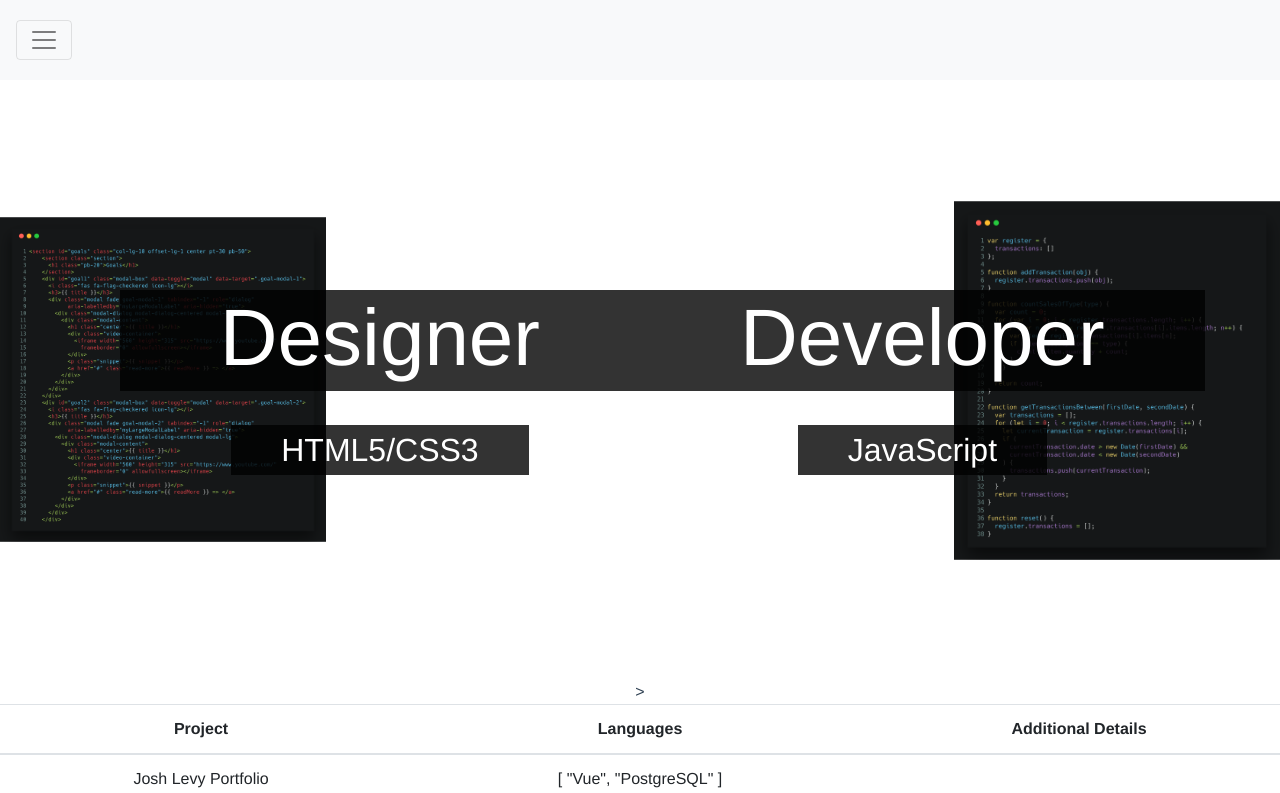
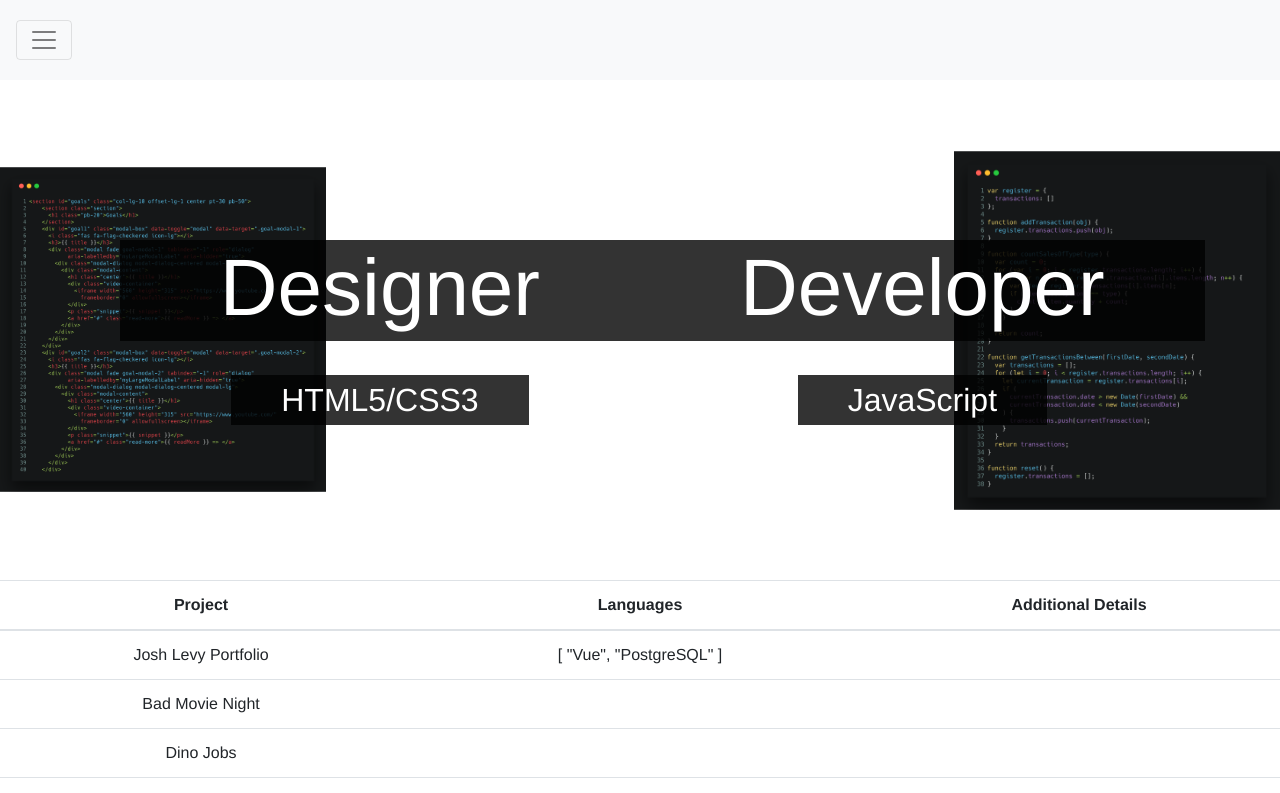
Before and after one commit to JoshAaronLevy/joshlevy, a Vue app: page /#/ in a window 1280 px wide. Shown: the top 793 px of the page. Built offline with nearby package versions, Linux system fonts and the light colour scheme.

Commit message:
Added Hero banner.

```diff
--- a/src/components/Hero.vue
+++ b/src/components/Hero.vue
@@ -23,13 +23,13 @@
 }
 
 .hero-designer {
-  height: 600px;
+  height: 500px;
   display: inline-flex;
   justify-content: flex-end;
   align-items: center;
   text-align: center;
   color: white;
-  background-image: url("/src/assets/html-sample.png");
+  background-image: url("../assets/html-sample.png");
   background-size: 51%;
   background-position: left center;
   background-repeat: no-repeat;
@@ -40,13 +40,13 @@
 }
 
 .hero-developer {
-  height: 600px;
+  height: 500px;
   display: inline-flex;
   justify-content: flex-start;
   align-items: center;
   text-align: center;
   color: white;
-  background-image: url("/src/assets/javascript-sample.png");
+  background-image: url("../assets/javascript-sample.png");
   background-size: 51%;
   background-position: center right;
   background-repeat: no-repeat;
@@ -64,7 +64,7 @@
   align-items: center;
   text-align: center;
   color: white;
-  background-image: url("/src/assets/javascript-heading.png");
+  background-image: url("../assets/javascript-heading.png");
   background-size: 100%;
   background-position: center center;
   background-repeat: no-repeat;
--- a/src/views/Home.vue
+++ b/src/views/Home.vue
@@ -1,8 +1,7 @@
 <template>
   <div class="home">
     <Header/>
-    <Hero/>>
-    <!-- <HelloWorld msg="Welcome to Your Vue.js App"/> -->
+    <Hero/>
     <Projects/>
   </div>
 </template>
@@ -17,7 +16,6 @@ import Hero from "@/components/Hero.vue";
 export default {
   name: "home",
   components: {
-    // HelloWorld,
     Header,
     Hero,
     Projects
```
